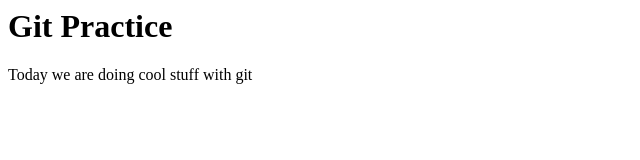
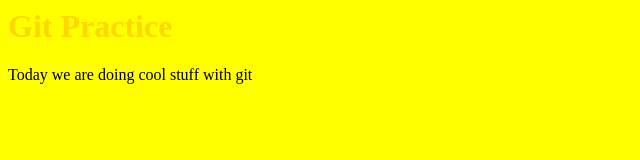
Before and after one commit to ValeRM1/CSE102, a plain HTML site: page index.html in a window 1280 px wide. Shown: the whole page, without its empty margins (0-640 px from the left). Drawn offline with Linux system fonts and the light colour scheme.

Commit message:
Updated partyime.css

```diff
--- a/partytime.css
+++ b/partytime.css
@@ -1,6 +1,7 @@
-#body{
-background-color: yellow;
+body {
+	background-color: yellow;
+}
 
-
-
+h1 {
+	color: gold;
 }
```
